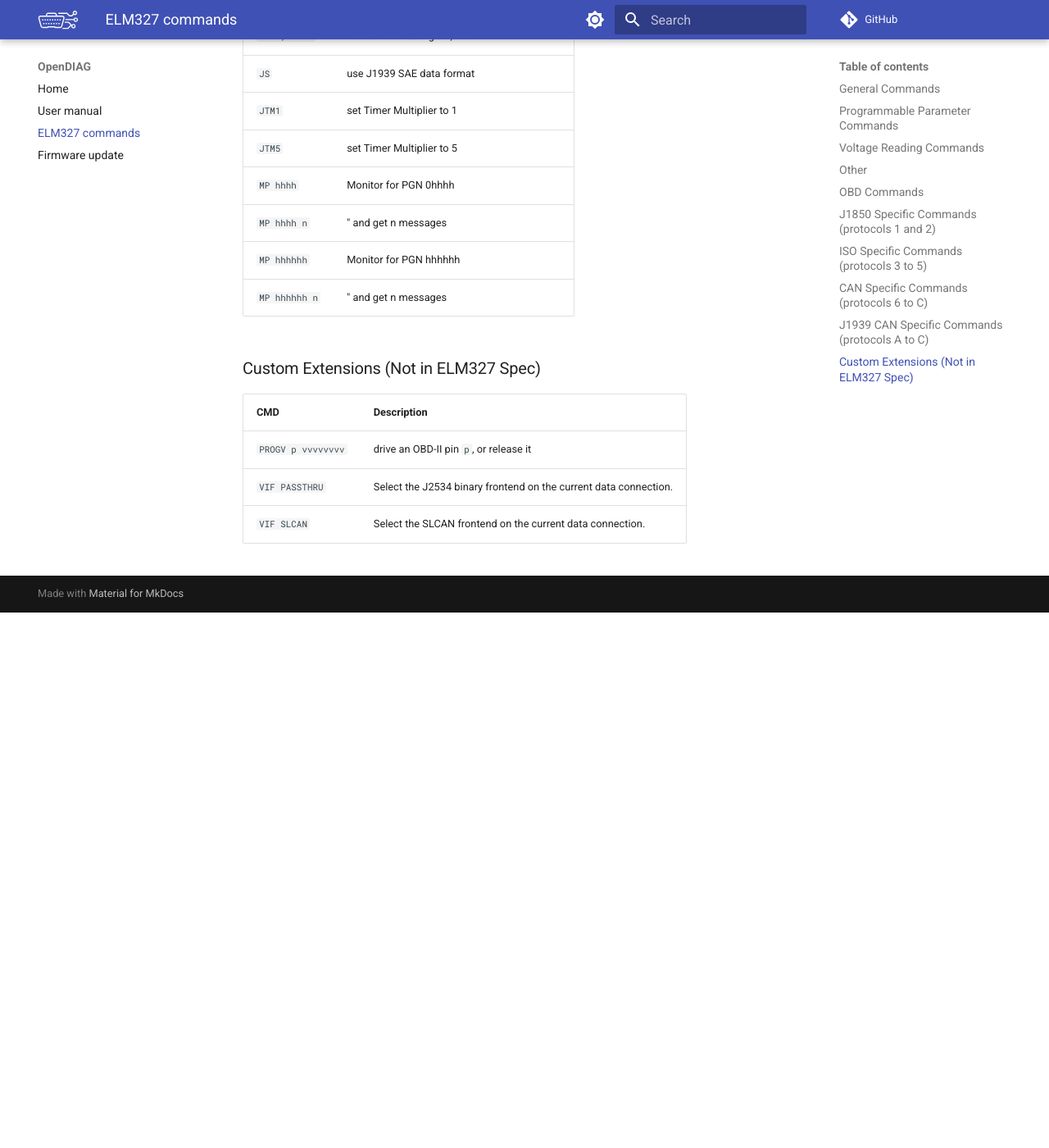
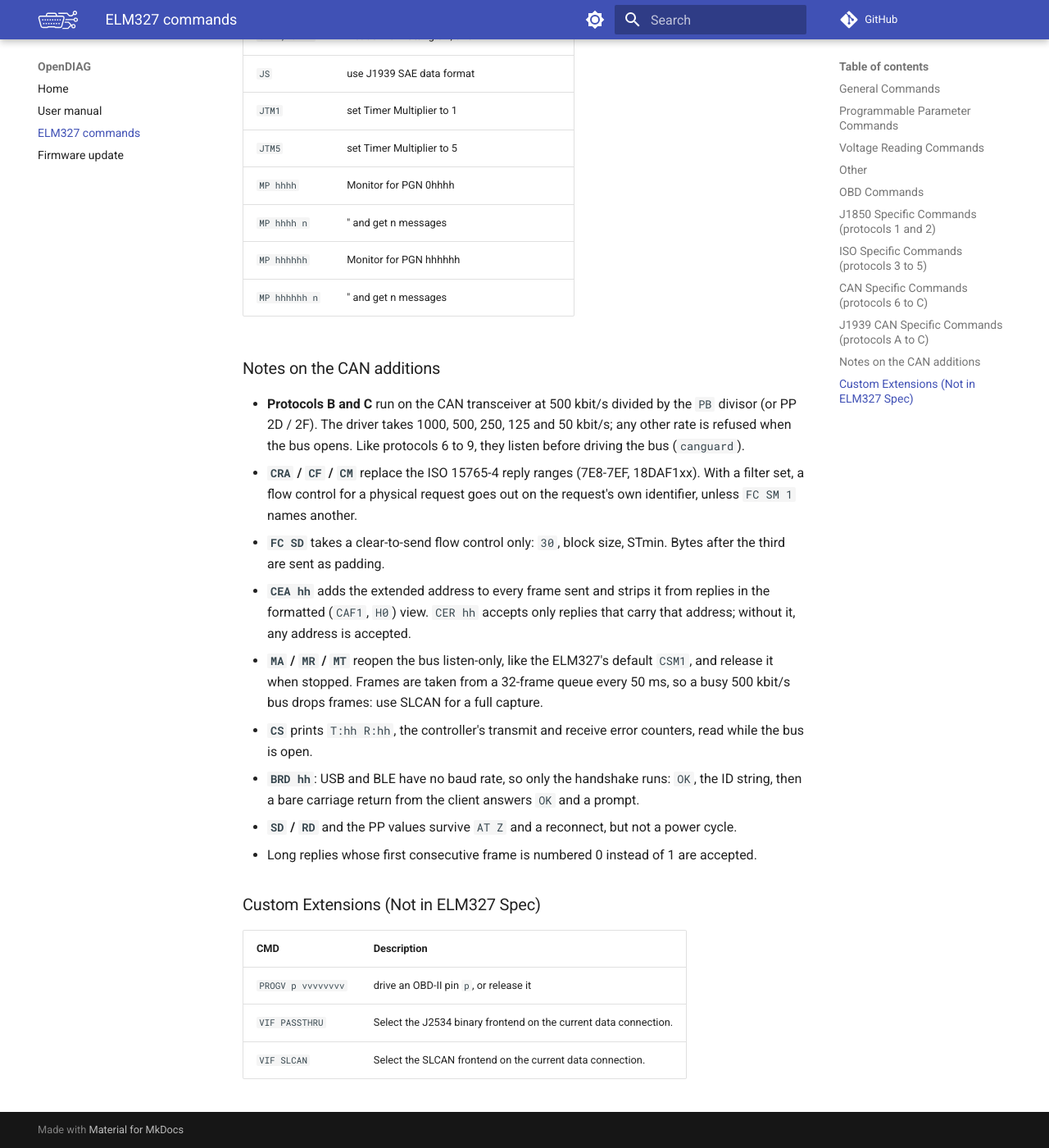
Before and after one commit to maximus64/opendiag-firmware, an MkDocs documentation site: the page built from docs/at_commands.md, in a window 1280 px wide and 1400 px high, scrolled down 6275 px. Shown: the whole window at 82% size. Built offline with MkDocs 1.6.1 and Material for MkDocs 9.7.7, drawn with Linux system fonts in a browser that asks for light colours; comment, search, counter and statistics services are not loaded; before the commit the page ends 7022 px from its top, so only the background shows below that; some of the changed text lies outside the part shown.

Commit message:
docs: document the new ELM327 CAN commands
docs/at_commands.md marks the new commands and adds notes on their
limits; docs/manual.md adds 'Modules outside the OBD-II address
ranges' and marks protocols B and C as supported; README.md updates
the protocol status.

```diff
--- a/docs/at_commands.md
+++ b/docs/at_commands.md
@@ -14,8 +14,8 @@
 | CMD | Description | Supported |
 | :--- | :--- | :--- |
 | `<CR>` | repeat the last command | ✅ |
-| `BRD hh` | try Baud Rate Divisor hh | N/A |
-| `BRT hh` | set Baud Rate Timeout | N/A |
+| `BRD hh` | try Baud Rate Divisor hh | ✅ handshake only, see below |
+| `BRT hh` | set Baud Rate Timeout | ✅ accepted, no effect |
 | `D` | set all to Defaults | ✅ |
 | `E0, E1` | Echo off, or on | ✅ |
 | `FE` | Forget Events | |
@@ -23,8 +23,8 @@
 | `L0, L1` | Linefeeds off, or on | ✅ |
 | `LP` | go to Low Power mode | |
 | `M0, M1` | Memory off, or on | ✅ |
-| `RD` | Read the stored Data byte | |
-| `SD hh` | Save Data byte hh | |
+| `RD` | Read the stored Data byte | ✅ |
+| `SD hh` | Save Data byte hh | ✅ RAM only |
 | `WS` | Warm Start (quick software reset) | ✅ |
 | `Z` | reset all | ✅ |
 | `@1` | display the device description | ✅ |
@@ -35,12 +35,12 @@
 
 | CMD | Description | Supported |
 | :--- | :--- | :--- |
-| `PP xx OFF` | disable Prog Parameter xx | |
-| `PP FF OFF` | all Prog Parameters disabled | |
-| `PP xx ON` | enable Prog Parameter xx | |
-| `PP FF ON` | all Prog Parameters enabled | |
-| `PP xx SV yy` | for PP xx, Set the Value to yy | |
-| `PPS` | print a PP Summary | |
+| `PP xx OFF` | disable Prog Parameter xx | ✅ 2C-2F only |
+| `PP FF OFF` | all Prog Parameters disabled | ✅ 2C-2F only |
+| `PP xx ON` | enable Prog Parameter xx | ✅ 2C-2F only |
+| `PP FF ON` | all Prog Parameters enabled | ✅ 2C-2F only |
+| `PP xx SV yy` | for PP xx, Set the Value to yy | ✅ 2C-2F only |
+| `PPS` | print a PP Summary | ✅ 2C-2F only |
 
 ### Voltage Reading Commands
 
@@ -73,9 +73,9 @@
 | `FT hh` | Filter for Transmitter = hh | ✅ |
 | `H0, H1` | Headers off, or on | ✅ |
 | `IA` | Is the protocol Active? | ✅ |
-| `MA` | Monitor All | |
-| `MR hh` | Monitor for Receiver = hh | |
-| `MT hh` | Monitor for Transmitter = hh | |
+| `MA` | Monitor All | ✅ CAN only |
+| `MR hh` | Monitor for Receiver = hh | ✅ CAN 29 bit only |
+| `MT hh` | Monitor for Transmitter = hh | ✅ CAN 29 bit only |
 | `NL` | Normal Length messages | ✅ |
 | `PC` | Protocol Close | ✅ |
 | `R0, R1` | Responses off, or on | ✅ |
@@ -126,30 +126,30 @@
 | :--- | :--- | :--- |
 | `C0, C1` | send Confirmation off, or on | |
 | `CAF0, CAF1` | Automatic Formatting off, or on |  ✅ |
-| `CEA` | CAN Extended Addressing off | |
-| `CEA hh` | use CAN Extended Address hh | |
-| `CER hh` | set CAN Extended Rx address to hh | |
-| `CF hhh` | set the ID Filter to hhh | |
-| `CF hhhhhhhh` | set the ID Filter to hhhhhhhh | |
-| `CFC0, CFC1` | Flow Controls off, or on | |
-| `CM hhh` | set the ID Mask to hhh | |
-| `CM hhhhhhhh` | set the ID Mask to hhhhhhhh | |
-| `CP hh` | set CAN Priority to hh (29 bit) | |
-| `CRA` | reset the Receive Address filters | |
-| `CRA hhh` | set CAN Receive Address to hhh | |
-| `CRA hhhhhhhh` | set the Rx Address to hhhhhhhh | |
-| `CS` | show CAN Status counts & freq | |
+| `CEA` | CAN Extended Addressing off | ✅ |
+| `CEA hh` | use CAN Extended Address hh | ✅ |
+| `CER hh` | set CAN Extended Rx address to hh | ✅ |
+| `CF hhh` | set the ID Filter to hhh | ✅ |
+| `CF hhhhhhhh` | set the ID Filter to hhhhhhhh | ✅ |
+| `CFC0, CFC1` | Flow Controls off, or on | ✅ |
+| `CM hhh` | set the ID Mask to hhh | ✅ |
+| `CM hhhhhhhh` | set the ID Mask to hhhhhhhh | ✅ |
+| `CP hh` | set CAN Priority to hh (29 bit) | ✅ |
+| `CRA` | reset the Receive Address filters | ✅ |
+| `CRA hhh` | set CAN Receive Address to hhh | ✅ |
+| `CRA hhhhhhhh` | set the Rx Address to hhhhhhhh | ✅ |
+| `CS` | show CAN Status counts & freq | ✅ error counts only |
 | `CSM0, CSM1` | Silent Monitoring off, or on | |
 | `CTM1` | set Timer Multiplier to 1 | |
 | `CTM5` | set Timer Multiplier to 5 | |
 | `D0, D1` | display of the DLC off, or on | ✅ |
-| `FC SM h` | Flow Control, Set the Mode to h | |
-| `FC SH hhh` | FC, Set the Header to hhh | |
-| `FC SH hhhhhhhh` | Set the Header to hhhhhhhh | |
-| `FC SD [1 - 5 bytes]` | FC, Set Data to [...] | |
-| `PB xx yy` | Protocol B options and baud rate | |
+| `FC SM h` | Flow Control, Set the Mode to h | ✅ |
+| `FC SH hhh` | FC, Set the Header to hhh | ✅ |
+| `FC SH hhhhhhhh` | Set the Header to hhhhhhhh | ✅ |
+| `FC SD [1 - 5 bytes]` | FC, Set Data to [...] | ✅ CTS only, see below |
+| `PB xx yy` | Protocol B options and baud rate | ✅ no J1939 format |
 | `RTR` | send an RTR message | |
-| `V0, V1` | use of Variable DLC off, or on | |
+| `V0, V1` | use of Variable DLC off, or on | ✅ |
 
 ### J1939 CAN Specific Commands (protocols A to C)
 
@@ -166,6 +166,34 @@
 | `MP hhhhhh` | Monitor for PGN hhhhhh | |
 | `MP hhhhhh n` | " and get n messages | |
 
+### Notes on the CAN additions
+
+- **Protocols B and C** run on the CAN transceiver at 500 kbit/s divided by
+  the `PB` divisor (or PP 2D / 2F). The driver takes 1000, 500, 250, 125 and
+  50 kbit/s; any other rate is refused when the bus opens. Like protocols 6
+  to 9, they listen before driving the bus (`canguard`).
+- **`CRA` / `CF` / `CM`** replace the ISO 15765-4 reply ranges (7E8-7EF,
+  18DAF1xx). With a filter set, a flow control for a physical request goes
+  out on the request's own identifier, unless `FC SM 1` names another.
+- **`FC SD`** takes a clear-to-send flow control only: `30`, block size,
+  STmin. Bytes after the third are sent as padding.
+- **`CEA hh`** adds the extended address to every frame sent and strips it
+  from replies in the formatted (`CAF1`, `H0`) view. `CER hh` accepts only
+  replies that carry that address; without it, any address is accepted.
+- **`MA` / `MR` / `MT`** reopen the bus listen-only, like the ELM327's
+  default `CSM1`, and release it when stopped. Frames are taken from a
+  32-frame queue every 50 ms, so a busy 500 kbit/s bus drops frames: use
+  SLCAN for a full capture.
+- **`CS`** prints `T:hh R:hh`, the controller's transmit and receive error
+  counters, read while the bus is open.
+- **`BRD hh`**: USB and BLE have no baud rate, so only the handshake runs:
+  `OK`, the ID string, then a bare carriage return from the client answers
+  `OK` and a prompt.
+- **`SD` / `RD`** and the PP values survive `AT Z` and a reconnect, but not
+  a power cycle.
+- Long replies whose first consecutive frame is numbered 0 instead of 1 are
+  accepted.
+
 ### Custom Extensions (Not in ELM327 Spec)
 
 | CMD | Description |
```
Also changed, not shown: README.md (+3 -3 lines), docs/manual.md (+24 -1 lines).
